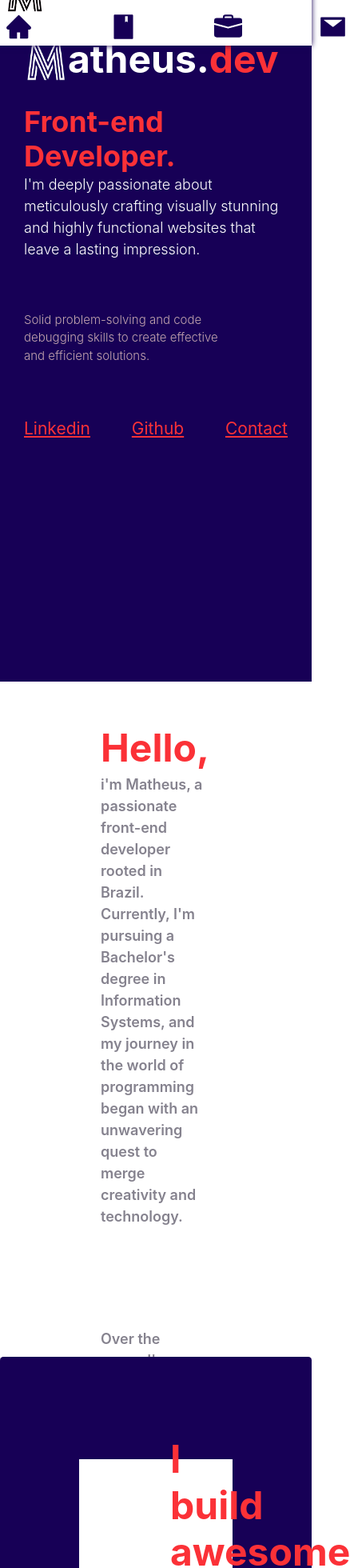
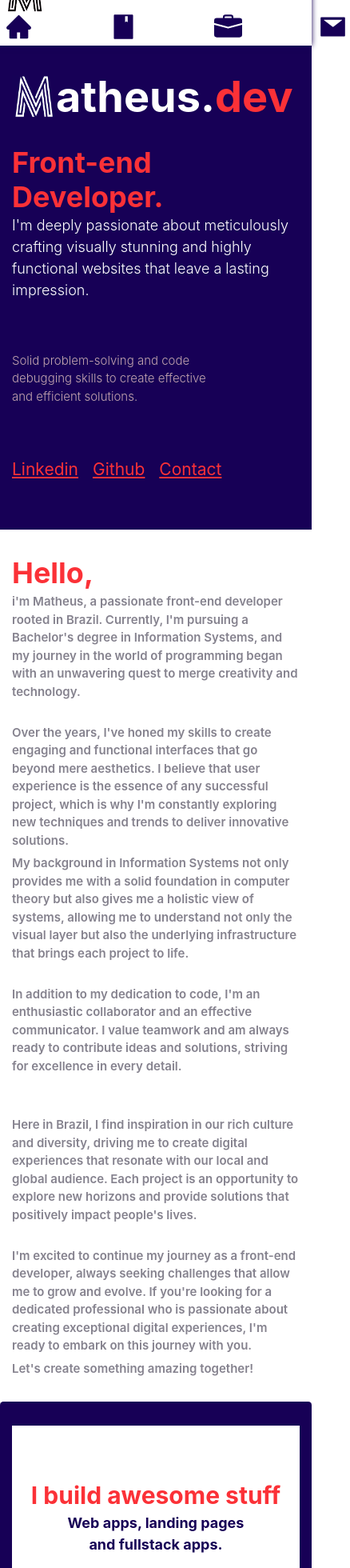
Before and after one commit to Matheus-Rodrigues-Araujo/portfolio, a React (Create React App) app: page / in a window 390 px wide. Shown: the part 40-2000 px from the top of the page at 80% size, 438 px wide, since content can reach past the window. Built offline with nearby package versions, Linux system fonts and the light colour scheme.

Commit message:
mobile responsiveness is working | Fix font sizes and the dimensions of certain elements

```diff
--- a/src/routes/Home.jsx
+++ b/src/routes/Home.jsx
@@ -8,13 +8,13 @@ import { Link } from 'react-router-dom'
 
 const Home = () =>{
     return (
-      <main className='md:top-0 h-screen mt-32' >
+      <main className='md:top-0 h-screen mt-40' >
 
-        <section id='main' className="relative main-section h-100 p-20" >
+        <section id='main' className="relative main-section h-auto p-10 py-40 md:p-20" >
 
-          <div className='flex items-center justify-start md:px-64' >
+          <div className='flex items-center justify- md:px-64' >
             <img className='logo-name' src={logo} alt="logo"   />
-            <p className='text-white font-bold sm:p-0 text-[8rem] md:text-[11rem]'>atheus.<span style={{color:'#FB3137'}} >dev</span></p>
+            <p className='text-white font-bold sm:p-0 text-[9rem] md:text-[11rem]'>atheus.<span style={{color:'#FB3137'}} >dev</span></p>
           </div>
 
           <div className='grid grid-cols-1 grid-rows-2 gap-0 mt-14 md:px-64 ' >
@@ -35,7 +35,7 @@ const Home = () =>{
                 <p className='text-[2.5rem] font-light md:text-[3.5rem]' >Solid problem-solving and code debugging skills to create effective and efficient solutions.</p>
               </div>
 
-              <div className='links flex justify-between w-100 ml-0  self-start ' >
+              <div className='links flex justify-start gap-5 w-100 ml-0   ' >
                 <a href="https://www.linkedin.com/in/matheus-rodrigues-araujo/" target='_blank'  >
                   Linkedin
                 </a>
@@ -50,34 +50,35 @@ const Home = () =>{
         </section>
 
         {/*About section  */}
-        <section id='about' className='relative about-section h-100 p-20' >
-          <div className='grid grid-cols-2 gap-40 px-64 pt-14 '>
+        <section id='about' className='relative about-section px-10 py-20' >
+          <div className='grid grid-cols-1 pt-0 md:px-64 pt-14 '>
             <div>
-              <h1 className='text-[8rem] font-bold text-left py-2 font-bold'  style={{color: '#FB3137'}} >Hello,</h1>
+              <h1 className='text-[6rem] font-bold text-left py-2 font-bold md:text-[8rem]'  style={{color: '#FB3137'}} >Hello,</h1>
 
-              <div className='grid grid-rows-3 gap-12 ' >
-                <p className='text-[3rem] ' >
+              <div className='grid grid-rows-5 gap-3 md:gap-12 ' >
+
+                <p className='text-[2.5rem] md:text-[3rem]' >
                 i'm Matheus, a passionate front-end developer rooted in Brazil. Currently, I'm pursuing a Bachelor's degree in Information Systems, and my journey in the world of programming began with an unwavering quest to merge creativity and technology.
                 </p>
 
-                <p className='text-[3rem]' >
+                <p className='text-[2.5rem] md:text-[3rem]' >
                 Over the years, I've honed my skills to create engaging and functional interfaces that go beyond mere aesthetics. I believe that user experience is the essence of any successful project, which is why I'm constantly exploring new techniques and trends to deliver innovative solutions.
                 </p>
 
-                <p className='text-[3rem]' >
+                <p className='text-[2.5rem] md:text-[3rem]' >
                 My background in Information Systems not only provides me with a solid foundation in computer theory but also gives me a holistic view of systems, allowing me to understand not only the visual layer but also the underlying infrastructure that brings each project to life.
                 </p>
 
-                <p className='text-[3rem]' >
+                <p className='text-[2.5rem] md:text-[3rem]' >
                 In addition to my dedication to code, I'm an enthusiastic collaborator and an effective communicator. I value teamwork and am always ready to contribute ideas and solutions, striving for excellence in every detail.
                 </p>
 
-                <p className='text-[3rem]'>
+                <p className='text-[2.5rem] md:text-[3rem]'>
                   Here in Brazil, I find inspiration in our rich culture and diversity, driving me to create digital experiences that resonate with our local and global audience. Each project is an opportunity to explore new horizons and provide solutions that positively impact people's lives.
                 </p>
 
-                <p className='text-[3rem]'>I'm excited to continue my journey as a front-end developer, always seeking challenges that allow me to grow and evolve. If you're looking for a dedicated professional who is passionate about creating exceptional digital experiences, I'm ready to embark on this journey with you.</p>
-                <p className='text-[3rem]'>Let's create something amazing together!</p>
+                <p className='text-[2.5rem] md:text-[3rem]'>I'm excited to continue my journey as a front-end developer, always seeking challenges that allow me to grow and evolve. If you're looking for a dedicated professional who is passionate about creating exceptional digital experiences, I'm ready to embark on this journey with you.</p>
+                <p className='text-[2.5rem] md:text-[3rem]'>Let's create something amazing together!</p>
               </div>
             </div>
 
@@ -85,15 +86,15 @@ const Home = () =>{
         </section>
 
         {/* Projects section */}
-        <section id='projects' className='relative flex items-center justify-center projects-section h-100 p-20' >
-          <div className='flex flex-column justify-center gap-36 px-64 h-75 w-50 bg-white font-bold'>
+        <section id='projects' className='relative flex items-center justify-center projects-section h-auto px-10 py-20 md:p-20' >
+          <div className='flex flex-column justify-center bg-white font-bold w-100 py-32 md:px-64 w-50'>
               <div className='p-5 '>
-                <h1 className='text-[8rem] font-bold text-center py-2 font-bold'>I build awesome stuff</h1>
-                <p className='text-[4rem] text-center w-75 mx-auto'>Web apps, landing pages and fullstack apps.</p>
+                <h1 className='text-[5rem] font-bold text-center py-2 font-bold md:text-[8rem]'>I build awesome stuff</h1>
+                <p className='text-[3rem] text-center w-75 mx-auto md:text-[4rem]'>Web apps, landing pages and fullstack apps.</p>
               </div>
 
-              <div className='btn-container mt-10 w-50 p-5 mx-auto flex justify-center' >
-                <button className='uppercase' >
+              <div className='btn-container mt-10 w-50 p-5 mx-auto flex justify-center md:' >
+                <button className='uppercase  text-[2rem] md:text-[3rem]' >
                   See my projects
                 </button>
               </div>
@@ -101,29 +102,29 @@ const Home = () =>{
         </section>
 
         {/* Contact section */}
-        <section id='contact' className='contact-section relative flex items-center justify-center  h-100 p-20' >
-          <div className='contact-form flex flex-column justify-start p-32 h-auto w-50'>
+        <section id='contact' className='contact-section relative flex items-center justify-center h-auto px-10 py-20 md:p-20 h-screen' >
+          <div className='contact-form flex flex-column w-100 justify-start py-32  h-auto md:w-auto '>
 
-            <h1 className='text-[8rem] font-bold text-center py-2' >Contact me</h1>
+            <h1 className='text-[6rem] font-bold text-center py-2 md:text-[8rem]' >Contact me</h1>
 
             <form action="" className='flex flex-column p-10'>
-              <label htmlFor="" className="text-[3rem] text-white ">
+              <label htmlFor="" className="text-[2.5rem] text-white md:text-[3rem] ">
                 Name
               </label>
-              <input type="text" placeholder='Name' />
+              <input type="text" placeholder='Name' className='text-[2.5rem] md:text-[3rem]' />
 
-              <label htmlFor="" className="text-[3rem] text-white">
+              <label htmlFor="" className="text-[2.5rem] text-white md:text-[3rem]">
                 Email
               </label>
-              <input type="Email" placeholder='Email' />
+              <input type="Email" placeholder='Email' className='text-[2.5rem] md:text-[3rem]' />
 
-              <label htmlFor="" className="text-[3rem] text-white">
+              <label htmlFor="" className="text-[2.5rem] text-white md:text-[3rem]">
                 Message
               </label>
-              <textarea cols={10} rows={10} placeholder='Write your message' ></textarea>
+              <textarea cols={10} rows={10} className='text-[2.5rem] md:text-[3rem]' placeholder='Write your message' ></textarea>
 
               <div className='btn-container mt-16 w-50 p-5 mx-auto flex justify-center' >
-                <button className='uppercase' >
+                <button className='uppercase text-[2rem] md:text-[3rem]' >
                   Send message
                 </button>
               </div>
@@ -134,18 +135,18 @@ const Home = () =>{
 
         <footer className='relative grid gap-10 p-20 w-100'>
             <div className='container-1 p-4 flex justify-start items-center' >
-              <div className='flex items-center   w-100' >
-                <div className='w-50' >
+              <div className='flex items-center justify-between w-100' >
+                <div className='md:w-50' >
                   <Link to="/">
                     <img src={logo} alt="Logo" className='logo' />
                   </Link>
                 </div>
-                <a href="#projects"  className='underline' >My Projects</a>
+                <a href="#projects"  className='underline text-[2.5rem] md:text-[3rem]' >My Projects</a>
               </div>
             </div>
 
-            <div className='container-2 flex justify-between' >
-              <p>© Matheus.dev 2023</p>
+            <div className='container-2 flex justify-between items-center' >
+              <p className='text-[2.5rem] md:text-[3rem]' >© Matheus.dev 2023</p>
               <div className='flex gap-5' >
               <a href="https://www.linkedin.com/in/matheus-rodrigues-araujo/" target='_blank'  >
                 <AiFillLinkedin/>
--- a/src/styles/App.scss
+++ b/src/styles/App.scss
@@ -91,7 +91,6 @@ body{
         }
 
         input, textarea{
-            font-size: 3rem;
             padding: 5px;
             margin-block: 5px;
             border-radius: .3em;
@@ -104,7 +103,6 @@ body{
 .btn-container{
     border: 2px solid white;
     color: white;
-    font-size: 3rem;
     cursor: pointer;
     transition: .2s ease-in;
     font-weight: 700;
@@ -112,6 +110,8 @@ body{
         background-color: white;
         color: var(--custom-red);
     }
+
+
 }
 
 .personal-img{
@@ -177,11 +177,7 @@ footer{
         }
     }
 
-    .container-1, .container-2{
-        a, p{
-            font-size: 3rem;
-        }
-    }
+
 
 }
 
```
